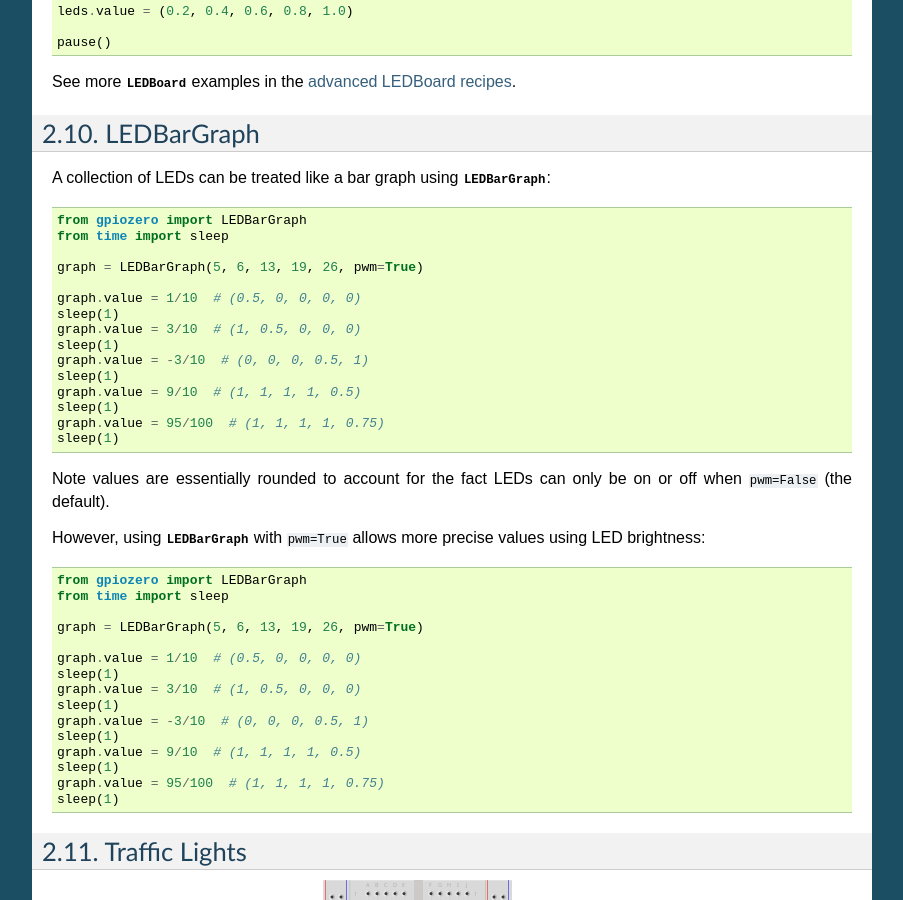
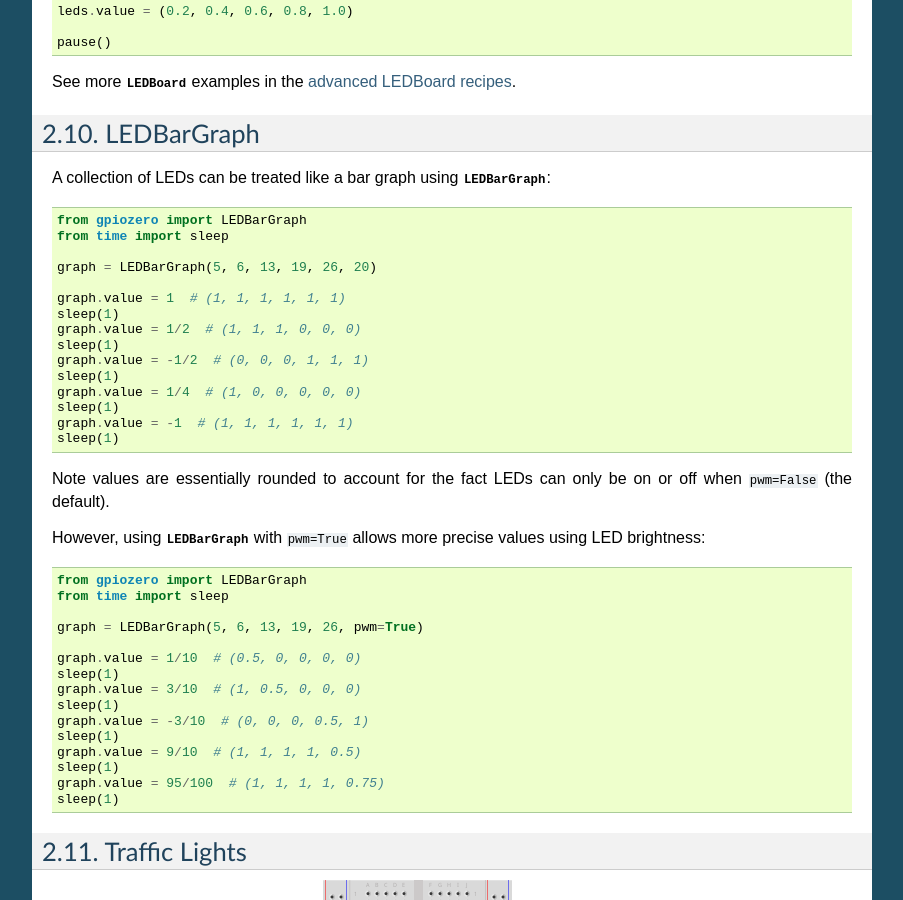
Before and after one commit to gpiozero/gpiozero, a Sphinx documentation site: the page built from docs/recipes.rst, in a window 1280 px wide and 900 px high, scrolled down 6879 px. Shown: the whole window, without its empty margins (198-1101 px from the left). Built offline with Sphinx 7.4.7, drawn with Linux system fonts in a browser that asks for light colours.

Commit message:
Use correct LEDBarGraph example file!

```diff
--- a/docs/recipes.rst
+++ b/docs/recipes.rst
@@ -176,7 +176,7 @@ LEDBarGraph
 A collection of LEDs can be treated like a bar graph using
 :class:`LEDBarGraph`:
 
-.. literalinclude:: examples/led_bargraph_2.py
+.. literalinclude:: examples/led_bargraph_1.py
 
 Note values are essentially rounded to account for the fact LEDs can only be on
 or off when ``pwm=False`` (the default).
```
